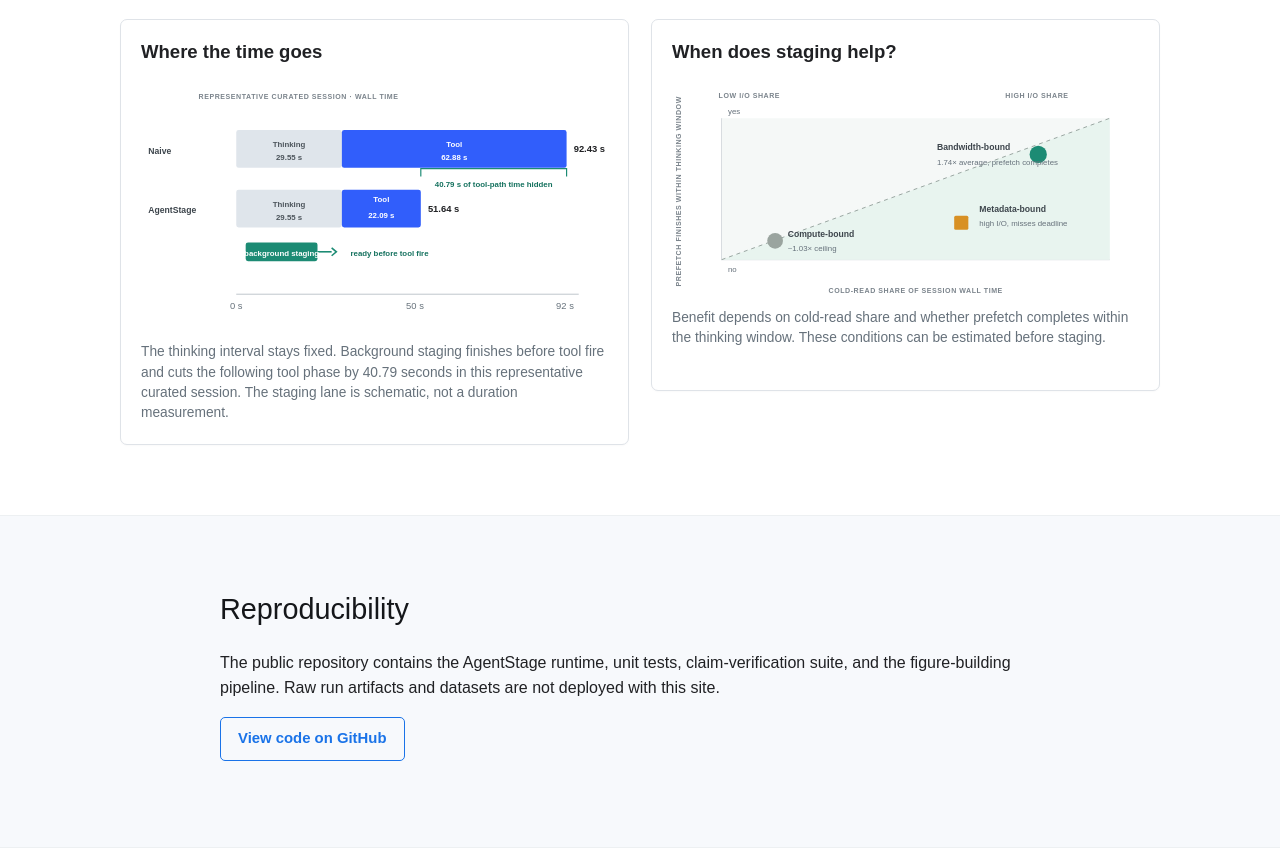
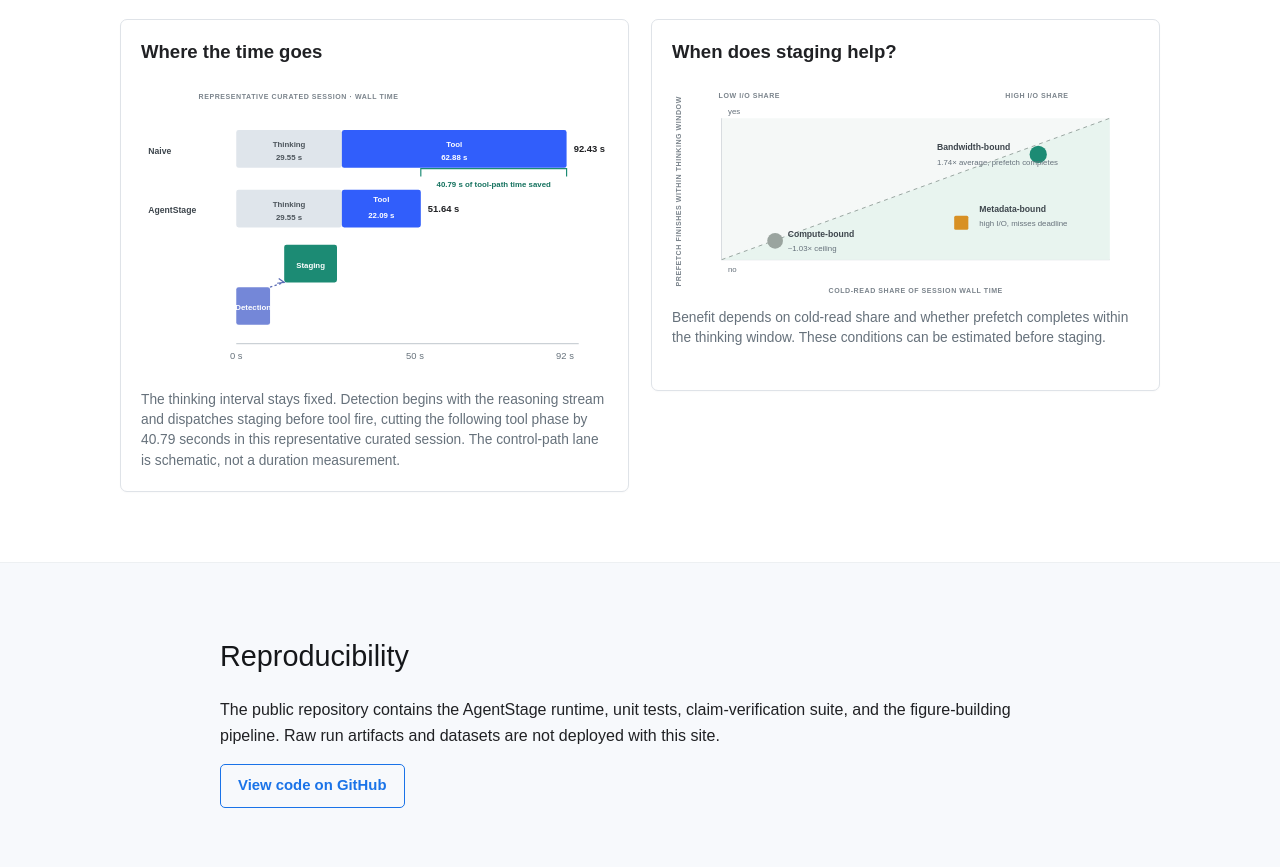
Before and after one commit to izzet/agentstage, an Astro site in the folder site/: page / in a window 1280 px wide. Shown: the part 1932-2799 px from the top of the page. Built offline with nearby package versions, Linux system fonts and the light colour scheme; Astro itself is replaced by a stand-in of ours.

Commit message:
feat: show detection-to-staging control path

```diff
--- a/site/src/components/SessionTimelineChart.astro
+++ b/site/src/components/SessionTimelineChart.astro
@@ -6,21 +6,23 @@ const scale = 4.55;
 const thinkingWidth = thinking * scale;
 const baselineToolWidth = baselineTool * scale;
 const stagedToolWidth = stagedTool * scale;
-const illustrativeStagingWidth = thinkingWidth * 0.68;
 const start = 134;
+const detectionWidth = thinkingWidth * 0.32;
+const stagingStart = start + detectionWidth + 18;
+const stagingWidth = thinkingWidth * 0.50;
 const naiveEnd = start + thinkingWidth + baselineToolWidth;
 const stagedEnd = start + thinkingWidth + stagedToolWidth;
 const hiddenTimeMidpoint = stagedEnd + (naiveEnd - stagedEnd) / 2;
 ---
 
-<svg class="chart-svg" viewBox="0 0 620 330" role="img" aria-labelledby="timeline-chart-title timeline-chart-desc">
+<svg class="chart-svg" viewBox="0 0 620 390" role="img" aria-labelledby="timeline-chart-title timeline-chart-desc">
   <title id="timeline-chart-title">Session wall-time decomposition with and without AgentStage</title>
-  <desc id="timeline-chart-desc">A representative curated session takes 92.43 seconds without AgentStage and 51.64 seconds with it. The 29.55 second thinking phase stays constant while tool time drops from 62.88 to 22.09 seconds.</desc>
+  <desc id="timeline-chart-desc">A representative curated session takes 92.43 seconds without AgentStage and 51.64 seconds with it. The 29.55 second thinking phase stays constant while tool time drops from 62.88 to 22.09 seconds. The control path is schematic: detection starts with thinking and dispatches staging before tool fire.</desc>
   <text x="86" y="26" class="chart-note">REPRESENTATIVE CURATED SESSION · WALL TIME</text>
-  <line x1="134" y1="274" x2="570" y2="274" class="chart-axis" />
-  <text x="134" y="293" text-anchor="middle">0 s</text>
-  <text x="361.5" y="293" text-anchor="middle">50 s</text>
-  <text x="552.5" y="293" text-anchor="middle">92 s</text>
+  <line x1="134" y1="337" x2="570" y2="337" class="chart-axis" />
+  <text x="134" y="356" text-anchor="middle">0 s</text>
+  <text x="361.5" y="356" text-anchor="middle">50 s</text>
+  <text x="552.5" y="356" text-anchor="middle">92 s</text>
   <text x="22" y="96" class="chart-label">Naive</text>
   <text x="22" y="170" class="chart-label">AgentStage</text>
   <rect x={start} y="65" width={thinkingWidth} height="48" rx="3" fill="#dfe5eb" />
@@ -37,11 +39,12 @@ const hiddenTimeMidpoint = stagedEnd + (naiveEnd - stagedEnd) / 2;
   <text x={start + thinkingWidth + stagedToolWidth / 2} y="177" text-anchor="middle" class="chart-segment chart-segment-light">22.09 s</text>
   <text x={naiveEnd + 9} y="93" class="chart-value">92.43 s</text>
   <text x={stagedEnd + 9} y="169" class="chart-value">51.64 s</text>
-  <rect x={start + 12} y="208" width={illustrativeStagingWidth} height="24" rx="3" fill="#1c8b74" />
-  <path d={`M${start + 12 + illustrativeStagingWidth} 220 h18`} fill="none" stroke="#1c8b74" stroke-width="2" />
-  <path d={`M${start + 30 + illustrativeStagingWidth} 215 l6 5 -6 5`} fill="none" stroke="#1c8b74" stroke-width="2" />
-  <text x={start + 12 + illustrativeStagingWidth / 2} y="225" text-anchor="middle" class="chart-segment chart-segment-light">background staging</text>
-  <text x={start + 12 + illustrativeStagingWidth + 42} y="225" class="chart-staging">ready before tool fire</text>
+  <rect x={stagingStart} y="211" width={stagingWidth} height="48" rx="3" fill="#1c8b74" />
+  <text x={stagingStart + stagingWidth / 2} y="240" text-anchor="middle" class="chart-segment chart-segment-light">Staging</text>
+  <rect x={start} y="265" width={detectionWidth} height="48" rx="3" fill="#7487d8" />
+  <text x={start + detectionWidth / 2} y="294" text-anchor="middle" class="chart-segment chart-segment-light">Detection</text>
+  <path d={`M${start + detectionWidth} 265 L${stagingStart} 259`} fill="none" stroke="#5b6cb5" stroke-width="1.5" stroke-dasharray="3 3" />
+  <path d={`M${stagingStart - 7} 254 l7 5 -9 1`} fill="none" stroke="#5b6cb5" stroke-width="1.5" />
   <path d={`M${stagedEnd} 124 v-10 h${naiveEnd - stagedEnd} v10`} fill="none" stroke="#1c8b74" stroke-width="1.5" />
-  <text x={hiddenTimeMidpoint} y="137" text-anchor="middle" class="chart-staging">40.79 s of tool-path time hidden</text>
+  <text x={hiddenTimeMidpoint} y="137" text-anchor="middle" class="chart-staging">40.79 s of tool-path time saved</text>
 </svg>
--- a/site/src/pages/index.astro
+++ b/site/src/pages/index.astro
@@ -39,7 +39,7 @@ const citation = `@inproceedings{yildirim2026agentstage,
       <div class="chart-stack">
         <article class="chart-card"><h3>End-to-end speedup</h3><SpeedupChart /><p>Mean speedup over three curated scientific tasks. Values are computed from three replayed sessions per task and model.</p></article>
         <article class="chart-card"><h3>Working-set detection</h3><DetectionChart /><p>Mean tier-1 byte recall across curated sessions. The detector combines partial intent in the reasoning stream with filesystem-probe feedback.</p></article>
-        <article class="chart-card"><h3>Where the time goes</h3><SessionTimelineChart /><p>The thinking interval stays fixed. Background staging finishes before tool fire and cuts the following tool phase by 40.79 seconds in this representative curated session. The staging lane is schematic, not a duration measurement.</p></article>
+        <article class="chart-card"><h3>Where the time goes</h3><SessionTimelineChart /><p>The thinking interval stays fixed. Detection begins with the reasoning stream and dispatches staging before tool fire, cutting the following tool phase by 40.79 seconds in this representative curated session. The control-path lane is schematic, not a duration measurement.</p></article>
         <article class="chart-card"><h3>When does staging help?</h3><RegimeChart /><p>Benefit depends on cold-read share and whether prefetch completes within the thinking window. These conditions can be estimated before staging.</p></article>
       </div>
     </section>
```
